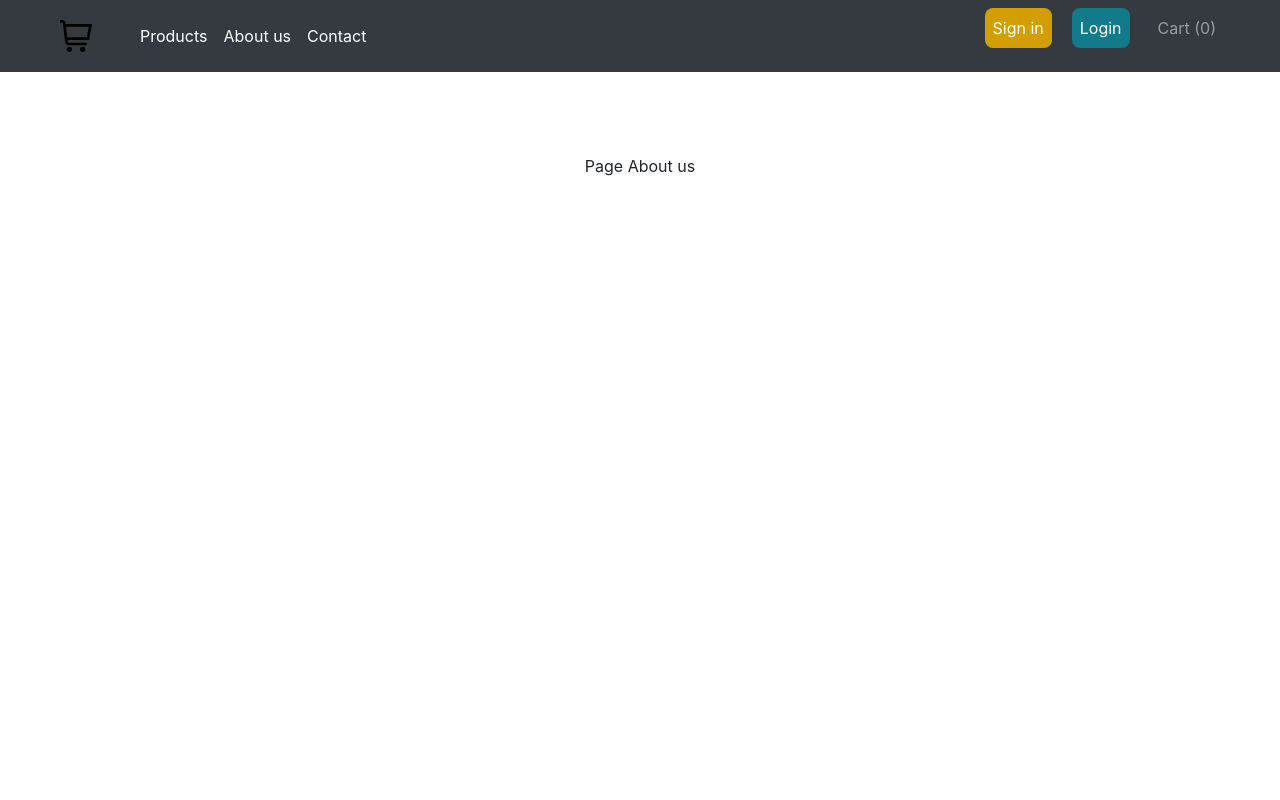
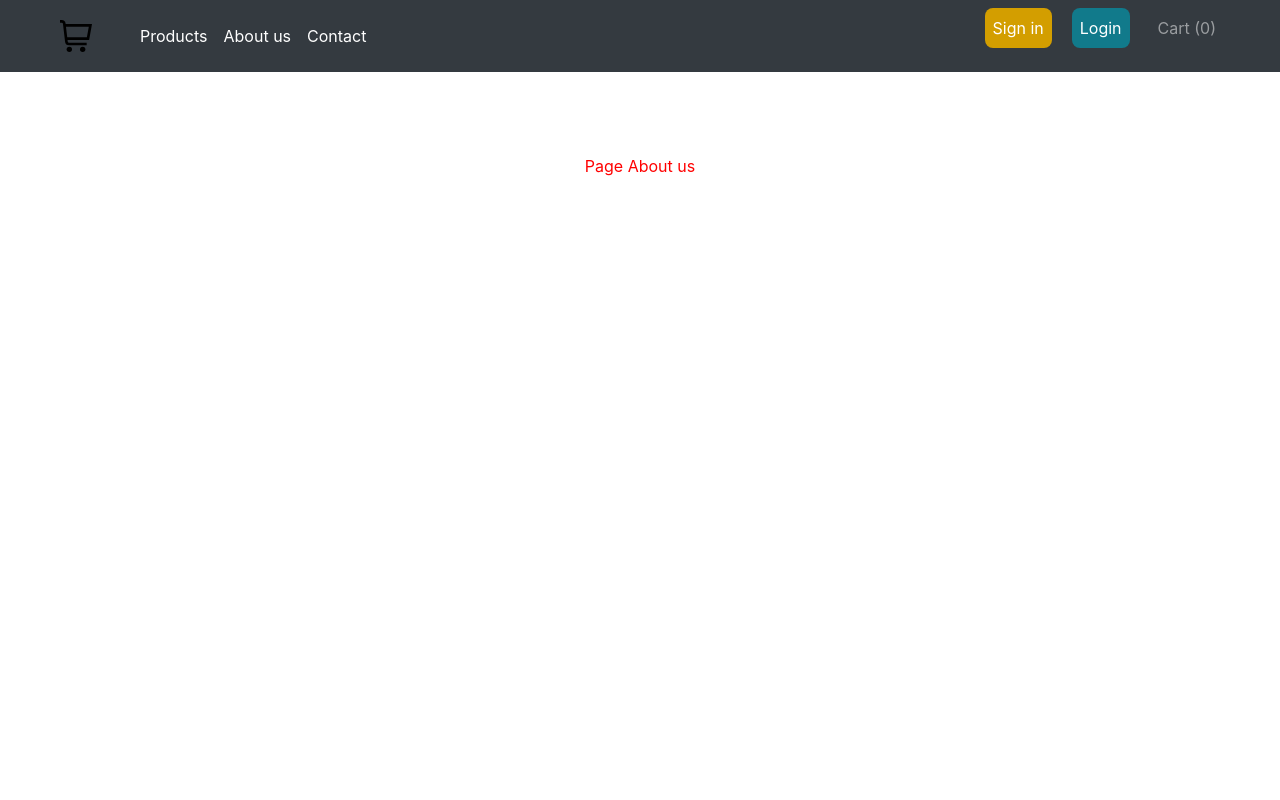
Before and after one commit to garikes/online_market, a Flask app: page /about_as in a window 1280 px wide. Run offline with Flask 2, Linux system fonts and the light colour scheme; some libraries are stand-ins or nearby versions.

Commit message:
Add style for contact,About

```diff
--- /dev/null
+++ b/shop/static/css/about_as.css
@@ -0,0 +1,3 @@
+body{
+    color: red;
+}
--- /dev/null
+++ b/shop/static/css/contact.css
@@ -0,0 +1,3 @@
+body{
+color: red;
+}
--- a/shop/templates/layout.html
+++ b/shop/templates/layout.html
@@ -6,6 +6,8 @@
     <meta name="viewport" content="width=device-width, initial-scale=1, shrink-to-fit=no">
     <!-- Bootstrap CSS -->
     <link rel="stylesheet" href="{{url_for('static', filename='css/bootstrap.min.css')}}">
+        {% block custom_css %}{% endblock custom_css %}
+
     <title>{{title}}</title>
 </head>
 <body>
@@ -15,5 +17,7 @@
 <script src="{{url_for('static', filename='js/jquery-3.4.1.slim.min.js')}}"></script>
 <script src="{{url_for('static', filename='js/popper.min.js')}}"></script>
 <script src="{{url_for('static', filename='js/bootstrap.min.js')}}"></script>
+{% block custom_js %}
+{% endblock custom_js %}
 </body>
 </html>
--- a/shop/templates/products/about_as.html
+++ b/shop/templates/products/about_as.html
@@ -1,6 +1,10 @@
 {% extends 'layout.html' %}
-    {% include 'navbars.html' %}
+{% block custom_css %}
+    <link type="text/css" href="{{ url_for('static', filename='css/about_as.css') }}" rel="stylesheet">
+{% endblock custom_css %}    {% include 'navbars.html' %}
 {% block content %}
-        <p class="container text-center" style="margin-top: 154px">Page About us</p>
+    <p class="container text-center" style="margin-top: 154px">Page About us</p>
 
 {% endblock content %}
+{% block custom_js %}
+{% endblock custom_js %}
--- a/shop/templates/products/contact.html
+++ b/shop/templates/products/contact.html
@@ -1,4 +1,7 @@
 {% extends 'layout.html' %}
+        {% block custom_css %}
+            <link type="text/css" href="{{url_for('static', filename='css/contact.css')}}" rel="stylesheet">
+        {% endblock custom_css %}
 {% block content %}
     <div>
     {% include 'navbars.html' %}
@@ -7,3 +10,5 @@
     <p class="container text-center" style="margin-top: 154px">Page Contact</p>
     </div>
 {% endblock content %}
+{% block custom_js %}
+{% endblock custom_js %}
```
